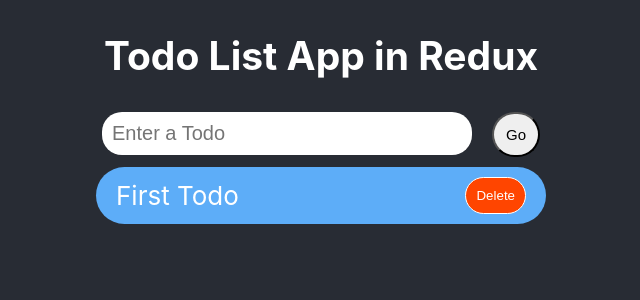
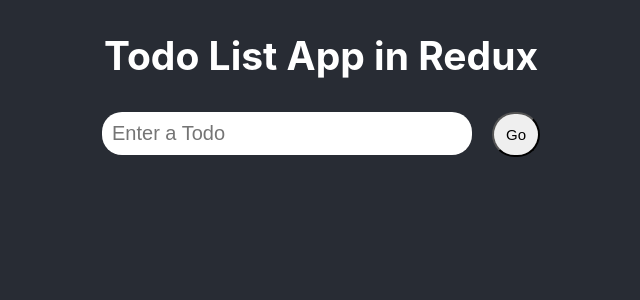
Before and after one commit to chaitanyatekane/redux-practise, a React (Create React App) app: page / in a window 1280 px wide. Shown: the top 300 px of the page, without its empty margins (319-959 px from the left). Built offline with nearby package versions, Linux system fonts and the light colour scheme.

Commit message:
added functionality

```diff
--- a/src/App.js
+++ b/src/App.js
@@ -1,12 +1,31 @@
+import { useState } from "react";
 import "./App.css";
+import { useDispatch } from "react-redux";
+import { useSelector } from "react-redux";
+import { AddTodoAction, RemoveTodoAction } from "./actions/TodoActions";
 
 function App() {
+  const [todo, setTodo] = useState();
+  const dispatch = useDispatch();
+
+  const Todo = useSelector((state) => state.Todo);
+  const { todos } = Todo;
+
+  const handleSubmit = (e) => {
+    e.preventDefault();
+    console.log(e);
+    dispatch(AddTodoAction(todo));
+  };
+
+  const removeHandler = (t) => {
+    dispatch(RemoveTodoAction(t));
+  };
+
   return (
-    <>
     <div className="App">
       <header className="App-header">
         <h2>Todo List App in Redux</h2>
-          <form>
+        <form onSubmit={handleSubmit}>
           <input
             placeholder="Enter a Todo"
             style={{
@@ -16,6 +35,7 @@
               border: "none",
               fontSize: 20,
             }}
+            onChange={(e) => setTodo(e.target.value)}
           />
           <button
             type="submit"
@@ -30,24 +50,26 @@
           </button>
         </form>
         <ul className="allTodos">
-            <li className="singleTodo">
-              <span className="todoText">First Todo</span>
+          {todos &&
+            todos.map((t) => (
+              <li key={t.id} className="singleTodo">
+                <span className="todoText">{t.todo}</span>
                 <button
                   style={{
-                  borderRadius: 25,
+                    borderRadius: 15,
                     padding: 10,
                     border: "1px solid white",
-                  color: "white",
                     backgroundColor: "orangered",
                   }}
+                  onClick={() => removeHandler(t)}
                 >
                   Delete
                 </button>
               </li>
+            ))}
         </ul>
       </header>
     </div>
-    </>
   );
 }
 
```
Lines whose indentation alone changed are shown as unchanged.
